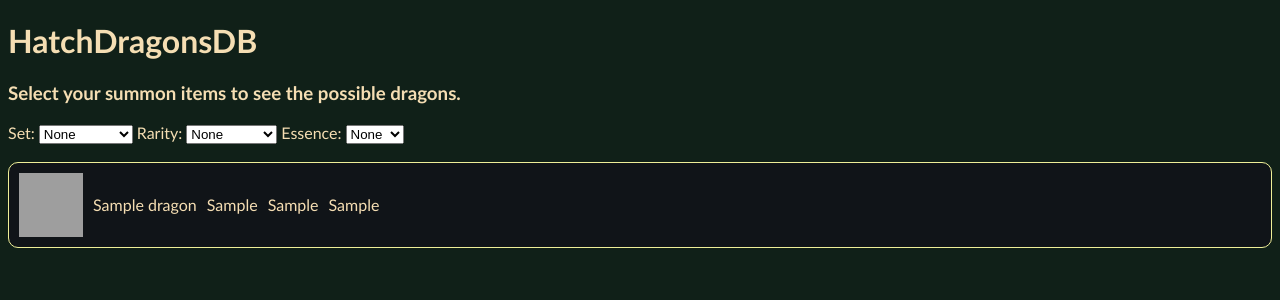
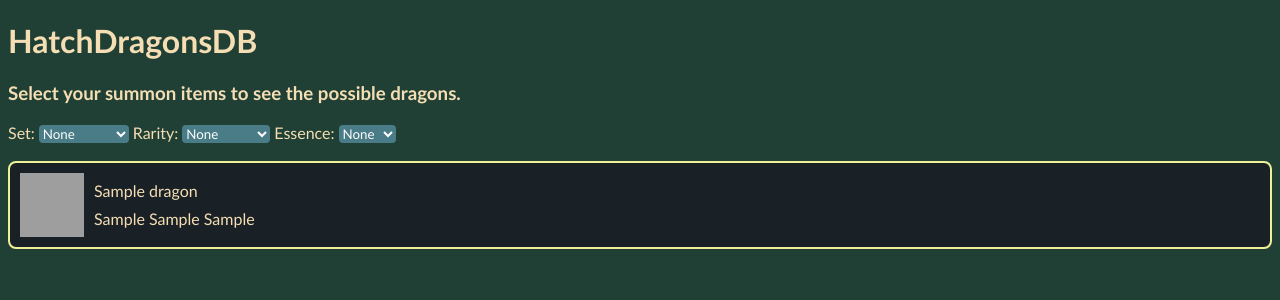
Before and after one commit to SleepyDarian/HatchDragonsDB-js, a Flask app: page / in a window 1280 px wide. Shown: the top 300 px of the page. Run offline with Flask 3, Linux system fonts and the light colour scheme; tables that the repository leaves empty hold one stand-in row (values such as "Sample post"); grey boxes are pictures that could not be loaded.

Commit message:
Adjust styling

```diff
--- a/app/static/style.css
+++ b/app/static/style.css
@@ -3,8 +3,16 @@ h1, h3, h4, label, td, span {
     font-family:'Trebuchet MS', 'Lucida Sans Unicode', 'Lucida Grande', 'Lucida Sans', Arial, sans-serif;
 }
 
+select, option {
+    color:white;
+    background-color:#4a7c87;
+    border-radius:4px;
+    border:#dce7eb;
+    font-family:'Trebuchet MS', 'Lucida Sans Unicode', 'Lucida Grande', 'Lucida Sans', Arial, sans-serif;
+}
+
 body {
-    background-color:#102018;
+    background-color:#204035;
 }
 
 .card {
@@ -13,14 +21,27 @@ body {
     justify-content:flex-start;
     padding:10px;
     column-gap:10px;
-    border:1px solid #efef98;
-    border-radius: 10px;
-    background-color:#101418;
+    border:2px solid #efef98;
+    border-radius: 8px;
+    background-color:#192026;
 }
+
+.card.common     { border-color: #998073; }
+.card.uncommon   { border-color: #936f45; }
+.card.rare       { border-color: #95b4c0; }
+.card.epic       { border-color: #f0d493; }
+.card.legendary  { border-color: #c485c6; color:#eae2b0;}
 
 .flex-container {
     flex-direction:column;
     display:flex;
     flex-wrap:wrap;
     justify-content:space-evenly;
+    gap:4px;
 }
+
+.column {
+    display: flex;
+    flex-direction: column;
+    gap: 8px;
+}
--- a/app/templates/dragons.html
+++ b/app/templates/dragons.html
@@ -83,12 +83,18 @@
         const table = document.getElementById("results");
         table.innerHTML = dragons.map(d =>
             `
-            <div class="card" gap:8px;">
+            <div class="card ${d.rarity.toLowerCase()}" gap:8px;">
                 <img src="/static/dragons/${d.name}.jpg" width=64 height=64>
-                <span>${d.name}</span>
-                <span>${d.set}</span>
-                <span>${d.rarity}</span>
-                <span>${d.essence}</span>
+                <div class="column">
+                    <div>
+                        <span>${d.name}</span>
+                    </div>
+                    <div>
+                        <span>${d.set}</span>
+                        <span>${d.rarity}</span>
+                        <span>${d.essence}</span>
+                    </div>
+                </div>
             </div>
             `
         ).join("");
--- a/crop.py
+++ b/crop.py
@@ -1,6 +1,6 @@
 from PIL import Image
 
-img = Image.open("app/static/dragons/photo_2026-05-05_02-12-29.jpg")
+img = Image.open("app/static/dragons/photo_2026-05-07_18-24-44.jpg")
 w, h = img.size
 size = 128
 x_offset = 48
@@ -12,4 +12,4 @@ print(size)
 print(left)
 print(top)
 cropped = img.crop((left, top, left + size, top + size))
-cropped.save("app/static/dragons/Reed Firefin.jpg")
+cropped.save("app/static/dragons/Ancient Gnarlroot.jpg")
```
Also changed, not shown: app/static/dragons/Ancient Gnarlroot.jpg (added), app/static/dragons/Giant Branchback.jpg (added).
